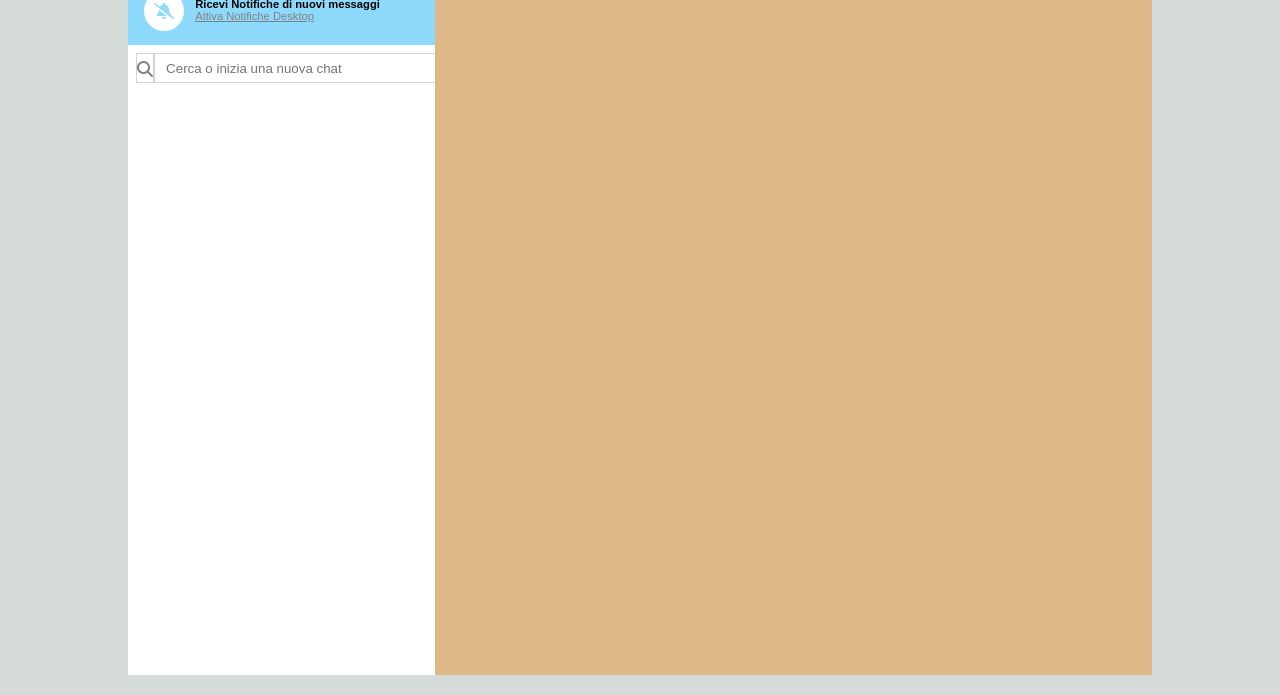
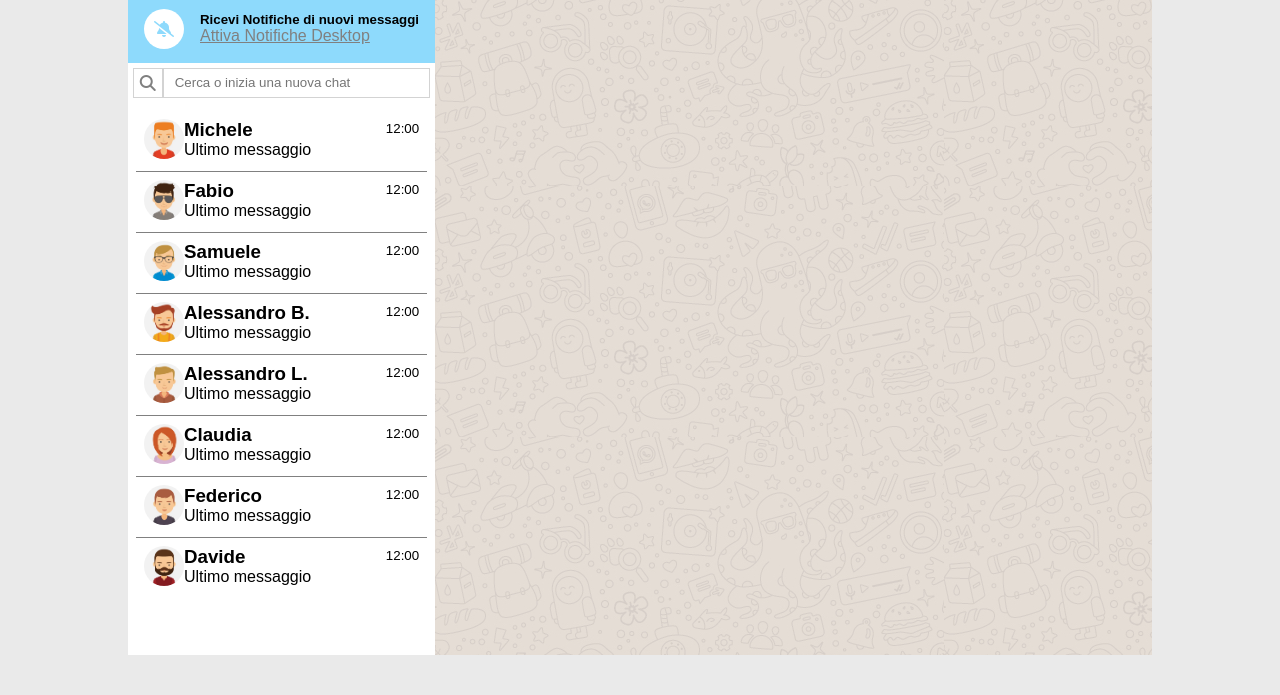
Before and after one commit to lawrencedulian/vue-boolzapp, a plain HTML site: page index.html in a window 1280 px wide. Shown: the part 105-800 px from the top of the page. Drawn offline with nearby package versions, Linux system fonts and the light colour scheme.

Commit message:
completed sidebar

```diff
--- a/css/style.css
+++ b/css/style.css
@@ -3,6 +3,12 @@
     margin: 0;
     padding: 0;
     box-sizing: border-box;
+}
+
+html {
+    /* FONT */
+    font-family: 'Lato', sans-serif;
+    font-family: 'Montserrat', sans-serif;
 }
 
 ul {
@@ -16,7 +22,7 @@ img {
 /* UTILITIES */
 :root {
     --bg-turquoise: #009688;
-    --bg-gray: #D5DBD9;
+    --bg-gray: #EAEAEA;
     --bg-skyblue: #8EDAFC;
 }
 
@@ -28,7 +34,7 @@ img {
     color: var(--bg-skyblue);
 }
 
-/* BODY */
+/* COMMON */
 body {
     width: 100%;
     min-height: 100vh;
@@ -39,34 +45,40 @@ body {
         var(--bg-turquoise) 90%,
         var(--bg-turquoise) 100%
     );
+}
+
+.avatar {
+    width: 40px;
+    border-radius: 50%;
+}
+
+.app-container {
+    width: 100%;
+    height: 100vh;
+
     display: flex;
     justify-content: center;
     align-items: center;
-
-    /* FONT */
-    font-family: 'Lato', sans-serif;
-    font-family: 'Montserrat', sans-serif;
 }
 
 .container {
     width: 80%;
-    height: 95vh;
+    height: 90vh;
 
     display: flex;
 }
 
-
+/* SIDEBAR */
 .sidebar {
     width: 30%;
+    height: 100%;
 
-    height: 100%;
     background-color: white;
 }
 
-/* USER */
-.user {
-    height: 60px;
-    padding: .3em;
+header {
+    padding: .5em ;
+    border: 1px solid lightgray;
     background-color: var(--bg-gray);
 
     display: flex;
@@ -74,25 +86,18 @@ body {
     align-items: center;
 }
 
-/* USER LEFT */
-.user-left {
+.user-img {
     display: flex;
     align-items: center;
 }
 
-.user-left img {
-    width: 40px;
-    border-radius: 50%;
+.user-actions i {
+    margin: 0.5em;
 }
 
-.user-left span {
-    margin-left: .5em;
-    font-size: .8rem;
+.user-img h5 {
+    margin-left: .8em;
 }
-/* /USER LEFT */
-
-/* USER SETTINGS */
-/* /USER SETTINGS */
 
 /* NOTIFICATION */
 .notification {
@@ -117,45 +122,75 @@ body {
 
 .text {
     margin-left: 1em;
-    font-size: .7rem;
 
     display: flex;
     flex-direction: column;
     justify-content: center;
 }
 /* /NOTIFICATION */
-/* /TOP */
 
-/* BOTTOM */
+/* SEARCH BOX */
 .search {
     width: 100%;
-    padding: .5em;
+    padding: .3em;
 
     display: flex;
 }
 
-.btn-find {
-    width: 40px;
+.icon-find {
+    width: 10%;
     height: 30px;
     border: 1px solid lightgray;
 
     display: flex;
+    align-items: center;
     justify-content: center;
 }
 
-.btn-find i {
-    line-height: 30px;
+.box-find {
+    height: 30px;
+    border: 1px solid lightgray;
+
+    flex-grow: 1;
 }
 
-.form-find input {
-    width: 290px;
-    height: 30px;
-    border: 1px solid lightgray;
+.search input {
+    width: 100%;
+    height: 28px;
+    border: none;
 }
-/* /BOTTOM */
-.active-chat {
+/* /SEARCH BOX */
+
+/* CONTACTS */
+.contacts {
+    width: 100%;
+    padding: .5em;
+    flex-grow: 1;
+    overflow-y: scroll;
+
+}
+
+.contact {
+    display: flex;
+    padding: .5rem;
+}
+
+.contact:not(:last-child) {
+    border-bottom: 1px solid gray;
+}
+
+.contact-text {
+    display: flex;
+    justify-content: space-between;
+    flex-grow: 1;
+}
+/* /CONTACTS */
+
+/* /SIDEBAR */
+
+.main-chat {
     width: 70%;
+    height: 100%;
 
-    height: 100%;
-    background-color: burlywood;
+    background-image: url(/img/mine.jpg) ;
 }
--- a/index.html
+++ b/index.html
@@ -16,47 +16,41 @@
 </head>
 <body>
     <!-- CONTAINER -->
-    <div id="app" class="container">
+    <div id="app" class="app-container">
+        <div class="container">
             <!-- SIDEBAR -->
             <div class="sidebar">
-            <!-- TOP -->
-            <section class="user">
-                <div class="user-left">
-                    <img src="img/avatar_1.jpg" alt="avatar_1">
-                    <span>Lawrence</span>
+                <header>
+                    <div class="user-img">
+                        <img class="avatar" src="img/avatar_io.jpg" alt="">
+                        <h5>Username</h5>
                     </div>
-                <div class="user-settings">
-                    <ul>
-                        <li>
+
+                    <div class="user-actions">
                         <i class="cl-gray fa-solid fa-circle-notch"></i>
-                        </li>
-                        <li>
                         <i class="cl-gray fa-solid fa-message"></i>
-                        </li>
-                        <li>
                         <i class="cl-gray fa-solid fa-ellipsis-vertical"></i>
-                        </li>
-                    </ul>
                     </div>
-            </section>
+                </header>
+
+                <!-- NOTIFICATION -->
                 <section class="notification">
                     <div class="icon-bell">
                         <i class="cl-skyblue fa-solid fa-bell-slash"></i>
                     </div>
                     <div class="text">
-                    <h4>Ricevi Notifiche di nuovi messaggi</h4>
-                    <span><a class="cl-gray" href="">Attiva Notifiche Desktop</a></span>
+                        <h5>Ricevi Notifiche di nuovi messaggi</h5>
+                        <a class="cl-gray" href="">Attiva Notifiche Desktop</a>
                     </div>
                 </section>
-            <!-- /TOP -->
+                <!-- /NOTIFICATION -->
 
-            <!-- BOTTOM -->
-            <!-- FILTER SEARCH-->
+                <!-- SEARCH BOX -->
                 <section class="search">
-                <div class="btn-find">
+                    <div class="icon-find">
                         <i class=" cl-gray fa-solid fa-magnifying-glass"></i>
                     </div>
-                <div class="form-find">
+                    <div class="box-find">
                        <input
                         type="text"
                         id="find-input"
@@ -64,19 +58,53 @@
                         @keyup.enter="search-word">
                     </div>
                 </section>
-            <!-- /FILTER SEARCH-->
+                <!-- /SEARCH BOX -->
 
-            <!-- CHAT LIST -->
-            <ul class="chatList">
-                <li></li>
+                <!-- CONTACTS -->
+                <section class="contacts">
+                    <ul>
+                        <li class="contact" v-for="contact in contacts">
+                            <div class="contact-image">
+                                <img
+                                    class="avatar"
+                                    :src="`img/avatar${contact.avatar}.jpg`"
+                                    :alt="contact.name"
+                                />
+                            </div>
+                            <div class="contact-text">
+                                <div class="contact__user">
+                                    <h3>{{ contact.name }}</h3>
+                                    <p>Ultimo messaggio</p>
+                                  </div>
+                            </div>
+                            <div class="contact-time">
+                                <small>12:00</small>
+                              </div>
+                        </li>
                     </ul>
-            <!-- CHAT LIST -->
+                </section>
+                <!-- /CONTACTS -->
+
             </div>
             <!-- /SIDEBAR -->
 
-        <div class="active-chat">
+            <!-- CHAT -->
+            <div class="main-chat">
+                <header>
+                    <div class="user-img">
+                        <img class="avatar" src="img/avatar_io.jpg" alt="">
+                        <h5>Username</h5>
+                    </div>
 
+                    <div class="user-actions">
+                        <i class="cl-gray fa-solid fa-circle-notch"></i>
+                        <i class="cl-gray fa-solid fa-message"></i>
+                        <i class="cl-gray fa-solid fa-ellipsis-vertical"></i>
                     </div>
+                </header>
+            </div>
+        </div>
+
     </div>
     <!-- /CONTAINER -->
     <script src="js/data.js"></script>
```
Lines whose indentation alone changed are shown as unchanged.
